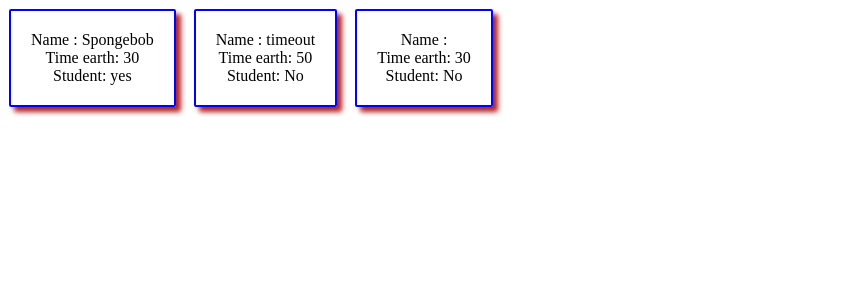
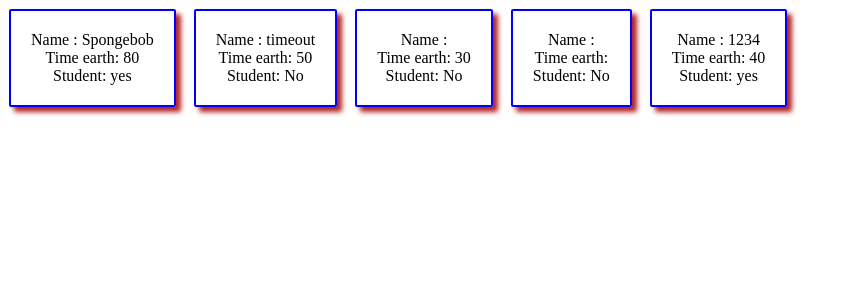
Before and after one commit to Tayobonferejo/react-tutor, a React (Vite) app: page / in a window 1280 px wide. Shown: the top 300 px of the page, without its empty margins (0-850 px from the left). Built offline with nearby package versions, Linux system fonts and the light colour scheme.

Commit message:
more commit

```diff
--- a/package.json
+++ b/package.json
@@ -4,12 +4,14 @@
   "version": "0.0.0",
   "type": "module",
   "scripts": {
+    "start": "vite",
     "dev": "vite",
     "build": "vite build",
     "lint": "eslint .",
     "preview": "vite preview"
   },
   "dependencies": {
+    "prop-types": "^15.8.1",
     "react": "^19.1.1",
     "react-dom": "^19.1.1"
   },
--- a/src/App.jsx
+++ b/src/App.jsx
@@ -3,11 +3,15 @@
 function App() {
 
   return (
-    <>
-        <Student name={"Spongebob"} age={30} isStudent = {true}/>
+    <Fragment>
+        <Student name={"Spongebob"} age="80"
+        isStudent = {true}/>
         <Student name={"timeout"} age={50} isStudent = {false}/>
         <Student age={30} />
-    </>
+        <Student></Student>
+        <Student name={1234} age="40" isStudent="true" />
+
+    </Fragment>
   );
 }
 
--- a/src/Student.jsx
+++ b/src/Student.jsx
@@ -1,3 +1,5 @@
+import PropTypes from "prop-types"
+
 function Student(props) {
     return(
         <div className="student-cd">
@@ -9,4 +11,17 @@
 
 }
 
+Student.propTypes = {
+    name: PropTypes.string.isRequired,
+    age: PropTypes.number.isRequired,
+    isStudent: PropTypes.bool.isRequired,
+}
+
+Student.defaultProps = {
+    name: "Guest",
+    age: 0,
+    isStudent: false,
+}
+
+
 export default Student
```
Also changed, not shown: 1 other file (tests, documents, lock files or other folders).
